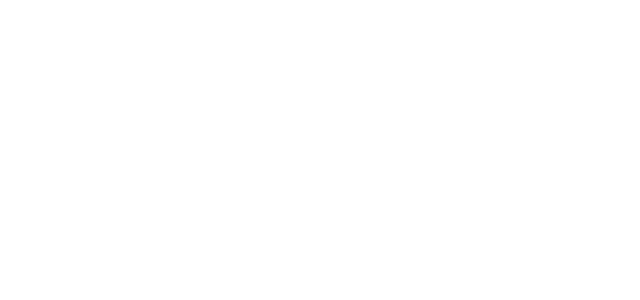
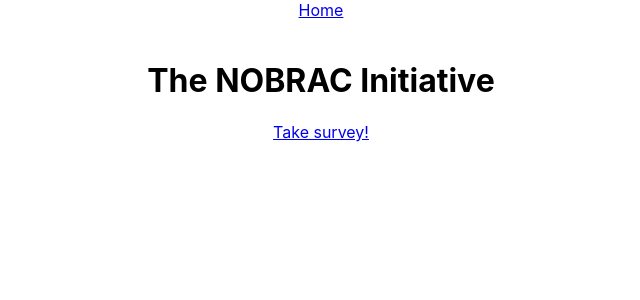
Before and after one commit to hiddencilantro/the-nobrac-initiative, a React (Create React App) app: page / in a window 1280 px wide. Shown: the top 300 px of the page, without its empty margins (319-959 px from the left). Built offline with nearby package versions, Linux system fonts and the light colour scheme.

Commit message:
basic app design w/ react-router-dom

```diff
--- a/package.json
+++ b/package.json
@@ -8,6 +8,7 @@
     "@testing-library/user-event": "^13.2.1",
     "react": "^17.0.2",
     "react-dom": "^17.0.2",
+    "react-router-dom": "^6.2.1",
     "react-scripts": "5.0.0",
     "web-vitals": "^2.1.0"
   },
--- a/src/App.js
+++ b/src/App.js
@@ -1,8 +1,18 @@
 import './App.css';
+import { Routes, Route } from 'react-router-dom';
+import NavBar from './components/NavBar';
+import Landing from './components/Landing';
+import Survey from './components/survey/Survey';
 
 function App() {
   return (
     <div className="App">
+      <NavBar />
+      <br />
+      <Routes>
+        <Route path="/" element={<Landing />} />
+        <Route path="survey/*" element={<Survey />} />
+      </Routes>
     </div>
   );
 }
--- /dev/null
+++ b/src/components/Landing.js
@@ -0,0 +1,12 @@
+import { Link } from 'react-router-dom';
+
+function Landing() {
+    return (
+        <div>
+            <h1>The NOBRAC Initiative</h1>
+            <Link to="/survey/travel">Take survey!</Link>
+        </div>
+    );
+}
+
+export default Landing;
--- /dev/null
+++ b/src/components/NavBar.js
@@ -0,0 +1,11 @@
+import { Link } from 'react-router-dom';
+
+function NavBar() {
+    return (
+        <div>
+            <Link to="/">Home</Link>
+        </div>
+    );
+}
+
+export default NavBar;
--- /dev/null
+++ b/src/components/survey/Energy.js
@@ -0,0 +1,13 @@
+import { Link } from 'react-router-dom';
+
+function Energy() {
+    return (
+        <div>
+            ENERGY SURVEY
+            <br />
+            <Link to="/survey/travel">{"<<"} Back</Link>
+        </div>
+    );
+}
+
+export default Energy;
--- /dev/null
+++ b/src/components/survey/Survey.js
@@ -0,0 +1,18 @@
+import { Routes, Route } from 'react-router-dom';
+import React, { useState } from 'react';
+import Travel from './Travel';
+import Energy from './Energy';
+
+function Survey() {
+  const [travel, setTravel] = useState({});
+  const [energy, setEnergy] = useState({});
+
+  return (
+    <Routes>
+        <Route path="travel" element={<Travel setTravel={setTravel} />} />
+        <Route path="energy" element={<Energy setEnergy={setEnergy} />} />
+    </Routes>
+  );
+}
+
+export default Survey;
--- /dev/null
+++ b/src/components/survey/Travel.js
@@ -0,0 +1,13 @@
+import { Link } from 'react-router-dom';
+
+function Travel() {
+    return (
+        <div>
+            TRAVEL SURVEY
+            <br />
+            <Link to="/survey/energy">Next {">>"}</Link>
+        </div>
+    );
+}
+
+export default Travel;
--- a/src/index.js
+++ b/src/index.js
@@ -3,10 +3,13 @@
 import './index.css';
 import App from './App';
 import reportWebVitals from './reportWebVitals';
+import { BrowserRouter as Router } from 'react-router-dom';
 
 ReactDOM.render(
   <React.StrictMode>
-    <App />
+    <Router>
+      <App />
+    </Router>
   </React.StrictMode>,
   document.getElementById('root')
 );
```
Also changed, not shown: .pnp.cjs, 1 other file (tests, documents, lock files or other folders).
